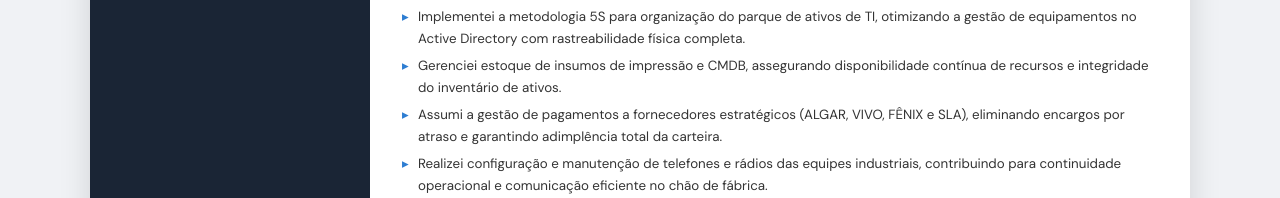
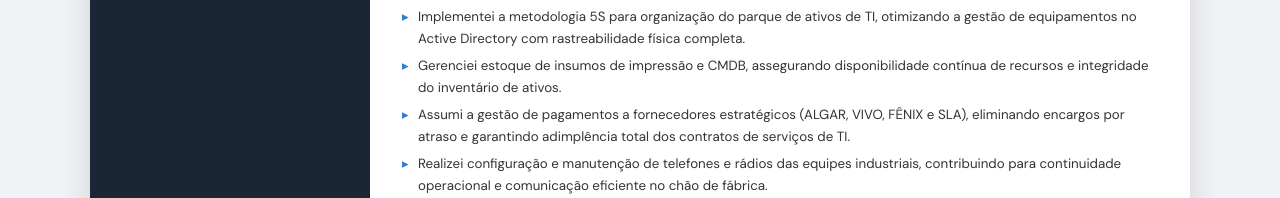
Before and after one commit to SaladinoTech/curriculo, a plain HTML site: page index.html in a window 1280 px wide. Shown: the part 1264-1462 px from the top of the page. Drawn offline with nearby package versions, Linux system fonts and the light colour scheme.

Commit message:
Update index.html

```diff
--- a/index.html
+++ b/index.html
@@ -504,7 +504,7 @@
       <ul class="bullets">
         <li>Implementei a metodologia 5S para organização do parque de ativos de TI, otimizando a gestão de equipamentos no Active Directory com rastreabilidade física completa.</li>
         <li>Gerenciei estoque de insumos de impressão e CMDB, assegurando disponibilidade contínua de recursos e integridade do inventário de ativos.</li>
-        <li>Assumi a gestão de pagamentos a fornecedores estratégicos (ALGAR, VIVO, FÊNIX e SLA), eliminando encargos por atraso e garantindo adimplência total da carteira.</li>
+        <li>Assumi a gestão de pagamentos a fornecedores estratégicos (ALGAR, VIVO, FÊNIX e SLA), eliminando encargos por atraso e garantindo adimplência total dos contratos de serviços de TI.</li>
         <li>Realizei configuração e manutenção de telefones e rádios das equipes industriais, contribuindo para continuidade operacional e comunicação eficiente no chão de fábrica.</li>
         <li>Apoiei a gestão de contratos CAPEX e OPEX em parceria com a analista de contratos, mantendo base de dados atualizada e com alta confiabilidade.</li>
         <li>Conduzi avaliação de fornecedores e apresentação de KPIs em reuniões estratégicas, fornecendo subsídios para tomadas de decisão em processos de contratação.</li>
```
